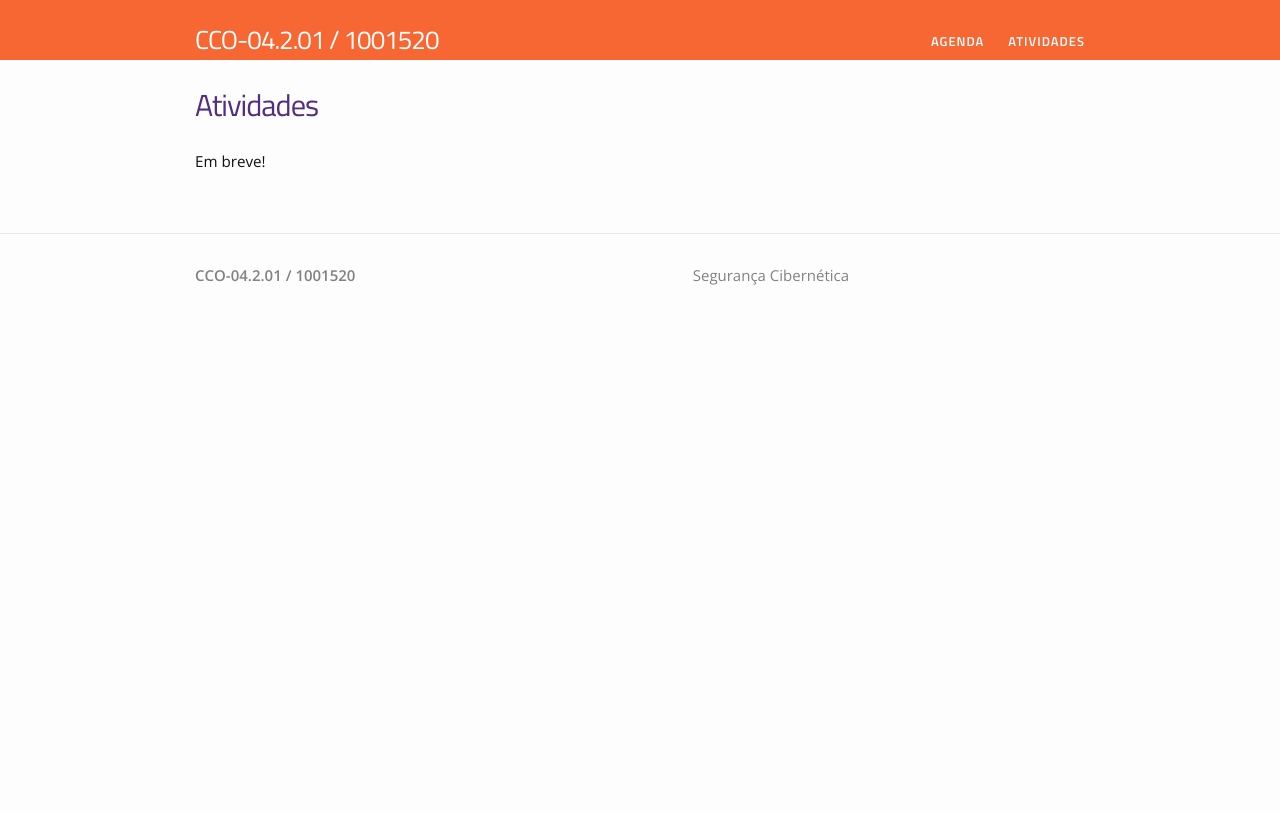
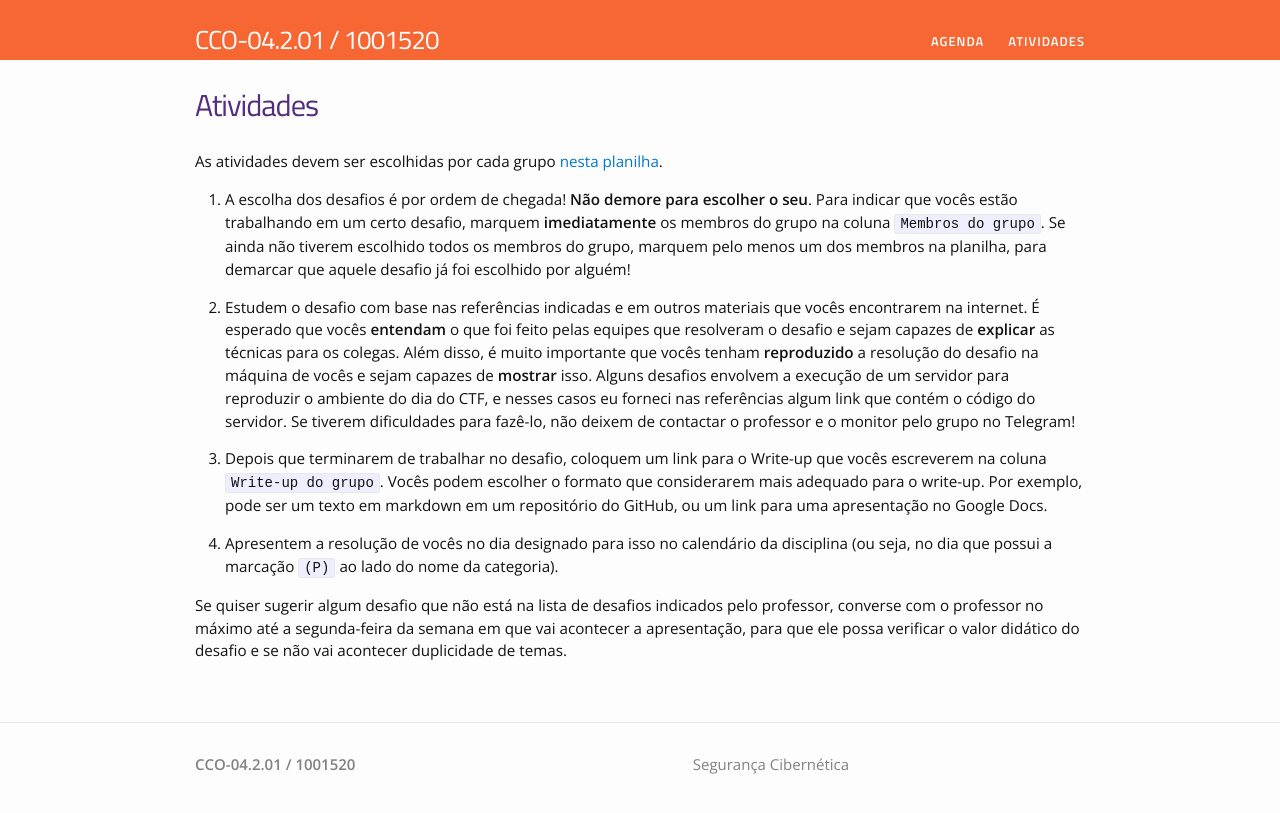
Before and after one commit to thotypous/cybersec-website, a Jekyll site: the page built from atividades.md, in a window 1280 px wide. Shown: the top 813 px of the page. Built offline with Jekyll 4.4.1, drawn with Linux system fonts in a browser that asks for light colours.

Commit message:
instruções sobre as atividades

```diff
--- a/atividades.md
+++ b/atividades.md
@@ -4,4 +4,15 @@ title: Atividades
 permalink: /atividades/
 ---
 
-Em breve!
+As atividades devem ser escolhidas por cada grupo [nesta planilha](https://docs.google.com/spreadsheets/d/1YRd4UWz4dbQmfEXmG74fhMNZ5kfziQjwIiVbDuroqiI/edit?usp=sharing).
+
+1. A escolha dos desafios é por ordem de chegada! **Não demore para escolher o seu**. Para indicar que vocês estão trabalhando em um certo desafio, marquem **imediatamente** os membros do grupo na coluna `Membros do grupo`. Se ainda não tiverem escolhido todos os membros do grupo, marquem pelo menos um dos membros na planilha, para demarcar que aquele desafio já foi escolhido por alguém!
+
+2. Estudem o desafio com base nas referências indicadas e em outros materiais que vocês encontrarem na internet. É esperado que vocês **entendam** o que foi feito pelas equipes que resolveram o desafio e sejam capazes de **explicar** as técnicas para os colegas. Além disso, é muito importante que vocês tenham **reproduzido** a resolução do desafio na máquina de vocês e sejam capazes de **mostrar** isso. Alguns desafios envolvem a execução de um servidor para reproduzir o ambiente do dia do CTF, e nesses casos eu forneci nas referências algum link que contém o código do servidor. Se tiverem dificuldades para fazê-lo, não deixem de contactar o professor e o monitor pelo grupo no Telegram!
+
+3. Depois que terminarem de trabalhar no desafio, coloquem um link para o Write-up que vocês escreverem na coluna `Write-up do grupo`. Vocês podem escolher o formato que considerarem mais adequado para o write-up. Por exemplo, pode ser um texto em markdown em um repositório do GitHub, ou um link para uma apresentação no Google Docs.
+
+4. Apresentem a resolução de vocês no dia designado para isso no calendário da disciplina (ou seja, no dia que possui a marcação `(P)` ao lado do nome da categoria).
+
+
+Se quiser sugerir algum desafio que não está na lista de desafios indicados pelo professor, converse com o professor no máximo até a segunda-feira da semana em que vai acontecer a apresentação, para que ele possa verificar o valor didático do desafio e se não vai acontecer duplicidade de temas.
```
